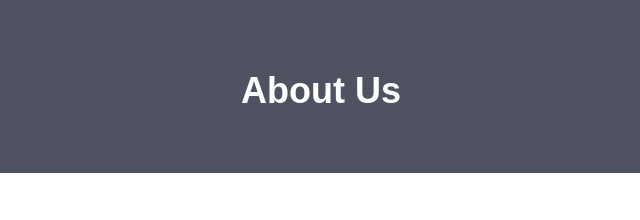
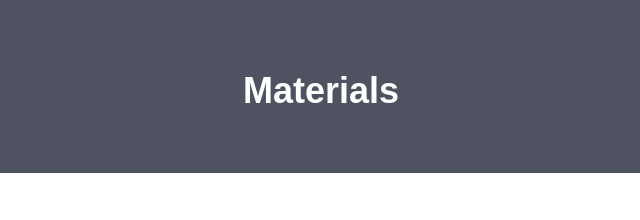
Before and after one commit to erickim-22/407_project, a plain HTML site: page materials.html in a window 1280 px wide. Shown: the part 227-447 px from the top of the page, 319-959 px from the left. Drawn offline with Linux system fonts and the light colour scheme; files whose address does not match are found by name.

Commit message:
Update materials.html

```diff
--- a/materials.html
+++ b/materials.html
@@ -24,7 +24,7 @@
         </div>
         <i class="fa-solid fa-bars" onclick="showMenu()"></i>
     </nav>
-    <h1>About Us</h1>
+    <h1>Materials</h1>
 </section>
 
 <!----our mission---->
```
